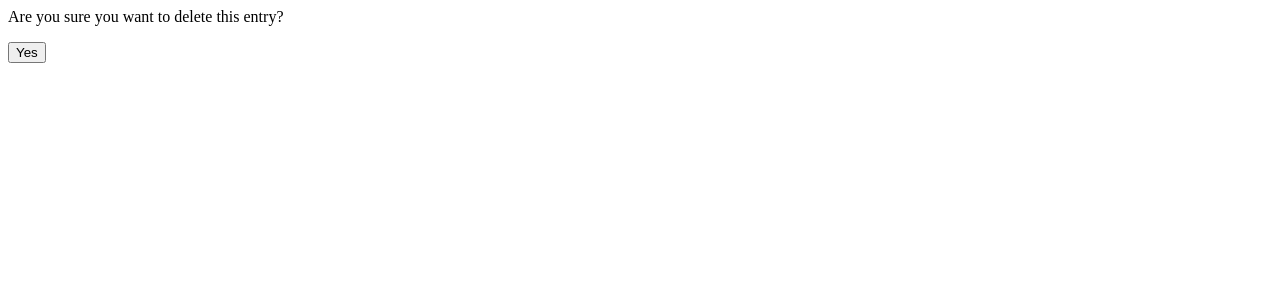
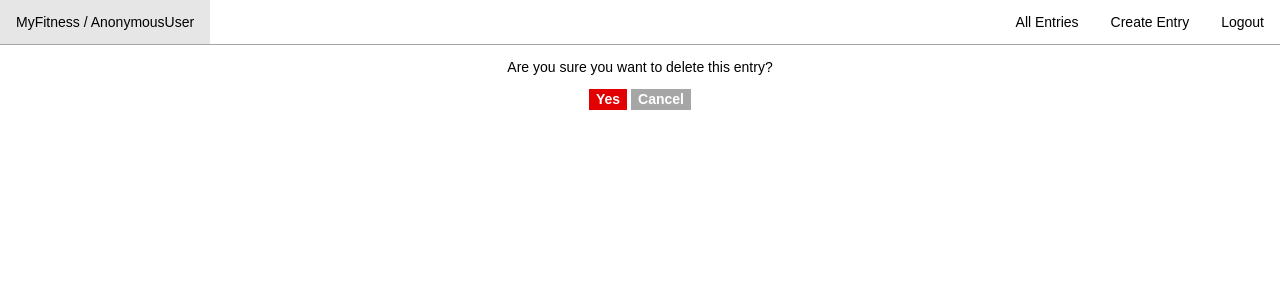
Before and after one commit to amd1250x/MyFitness, a Django app: page /del-weight/1/ in a window 1280 px wide. Shown: the top 300 px of the page. Run offline with Django 3.2, Linux system fonts and the light colour scheme; parts of the project's set-up code (start-up, migrations or seed data) failed here and were passed over; some libraries are stand-ins or nearby versions.

Commit message:
Better looking buttons + slightly better pages

```diff
--- a/MyFitness/views.py
+++ b/MyFitness/views.py
@@ -161,7 +161,7 @@ def del_fitness_log(request, eid):
             return HttpResponseRedirect(next)
     else:
         form = DelLogForm()
-    return render(request, 'MyFitness/del_fitness_log.html', {'form': form})
+    return render(request, 'MyFitness/del_log.html', {'form': form})
 
 def view_all_entries(request):
     entries = FitnessLog.objects.all()
@@ -181,4 +181,4 @@ def del_weight_log(request, id):
             return HttpResponseRedirect(next)
     else:
         form = DelBodyWeightLogForm()
-    return render(request, 'MyFitness/del_weight_log.html', {'form': form})
+    return render(request, 'MyFitness/del_log.html', {'form': form})
--- a/blog/static/css/index.css
+++ b/blog/static/css/index.css
@@ -137,3 +137,40 @@ body {
 .bw-form {
     margin: 90px 0 0 0;
 }
+
+.message {
+    border: 0;
+    font-weight: bold;
+    text-decoration: none;
+    color: white;
+    padding: 0.15em 0.5em 0.2em 0.5em;
+    vertical-align: middle;
+
+
+    -o-transition: background-color 0.3s ease;
+    -moz-transition: background-color 0.3s ease;
+    -khtml-transition: background-color 0.3s ease;
+    -webkit-transition: background-color 0.3s ease;
+    -ms-transition: background-color 0.3s ease;
+    transition: background-color 0.3s ease;
+}
+
+.message-delete {
+    background-color: #e20000;
+}
+.message-delete:hover {
+    background-color: #8c0000;
+}
+.message-cancel {
+    background-color: #a6a6a6;
+}
+.message-cancel:hover {
+    background-color: black;
+}
+.delete-page {
+    text-align: center;
+}
+.add-fitness {
+    text-decoration: none;
+    background-color: red;
+}
--- a/templates/MyFitness/add_user.html
+++ b/templates/MyFitness/add_user.html
@@ -4,7 +4,7 @@
         {% include "MyFitness/header.html" %}
         <title>New User - MyFitness</title>
     </head>
-    <body>
+    <body style="text-align: center;">
         <div class="navbar">
             <ul>
                 <li><a href="{% url 'MyFitness:index' %}">MyFitness / New</a></li>
@@ -18,7 +18,7 @@
                 <li id="email" class="email"><p>Email: {{ form.email }}</p></li>
                 <li id="password" class="password"><p>Password: {{ form.password }}</p></li>
             </ul>
-            <input type="submit" value="Create User Account" />
+            <input class="message message-cancel" type="submit" value="Create User Account" />
         </form>
     </body>
 </html>
--- /dev/null
+++ b/templates/MyFitness/del_log.html
@@ -0,0 +1,20 @@
+<!DOCTYPE html>
+<html lang="en">
+    <head>
+        {% include "MyFitness/header.html" %}
+        <title>Delete - MyFitness</title>
+    </head>
+    <body>
+        {% include "MyFitness/navbar.html" %}
+        <div class="delete-page">
+            <form method="post" action="">
+                {% csrf_token %}
+                {{ form }}
+                <p>Are you sure you want to delete this entry?</p>
+                <input class="message message-delete" type="submit" value="Yes" />
+                <input class="message message-cancel" type="button" value="Cancel" onclick="history.back(-1)" />
+                <input type="hidden" name="next" value="{{ request.GET.next }}">
+            </form>
+        </div>
+    </body>
+</html>
--- a/templates/MyFitness/del_weight_log.html
+++ /dev/null
@@ -1,7 +0,0 @@
-<form method="post" action="">
-    {% csrf_token %}
-    {{ form }}
-    <p>Are you sure you want to delete this entry?</p>
-    <input type="submit" value="Yes" />
-    <input type="hidden" name="next" value="{{ request.GET.next }}">
-</form>
--- a/templates/MyFitness/login_user.html
+++ b/templates/MyFitness/login_user.html
@@ -3,7 +3,7 @@
     <head>
         {% include "MyFitness/header.html" %}
     </head>
-    <body>
+    <body style="text-align:center;">
         <div class="navbar">
             <ul>
                 <li><a href="{% url 'MyFitness:index' %}">MyFitness / Login</a></li>
@@ -15,7 +15,8 @@
                 <li><p>{{ form.username }}</p></li>
                 <li><p>{{ form.password }}</p></li>
             </ul>
-            <input type="submit" value="Login" />
+            <input class="message message-cancel" type="submit" value="Login" />
+            <a class="message message-cancel" href="{% url 'MyFitness:add_user' %}">Create Account</a>
         </form>
     </body>
 
```
Also changed, not shown: templates/MyFitness/add_fitness_log.html (+7 -7 lines), templates/MyFitness/del_day.html (deleted, +0 -7 lines), templates/MyFitness/del_fitness_log.html (deleted, +0 -7 lines), templates/MyFitness/index.html (+6 -4 lines), templates/MyFitness/landing_page.html (+13 -4 lines).
